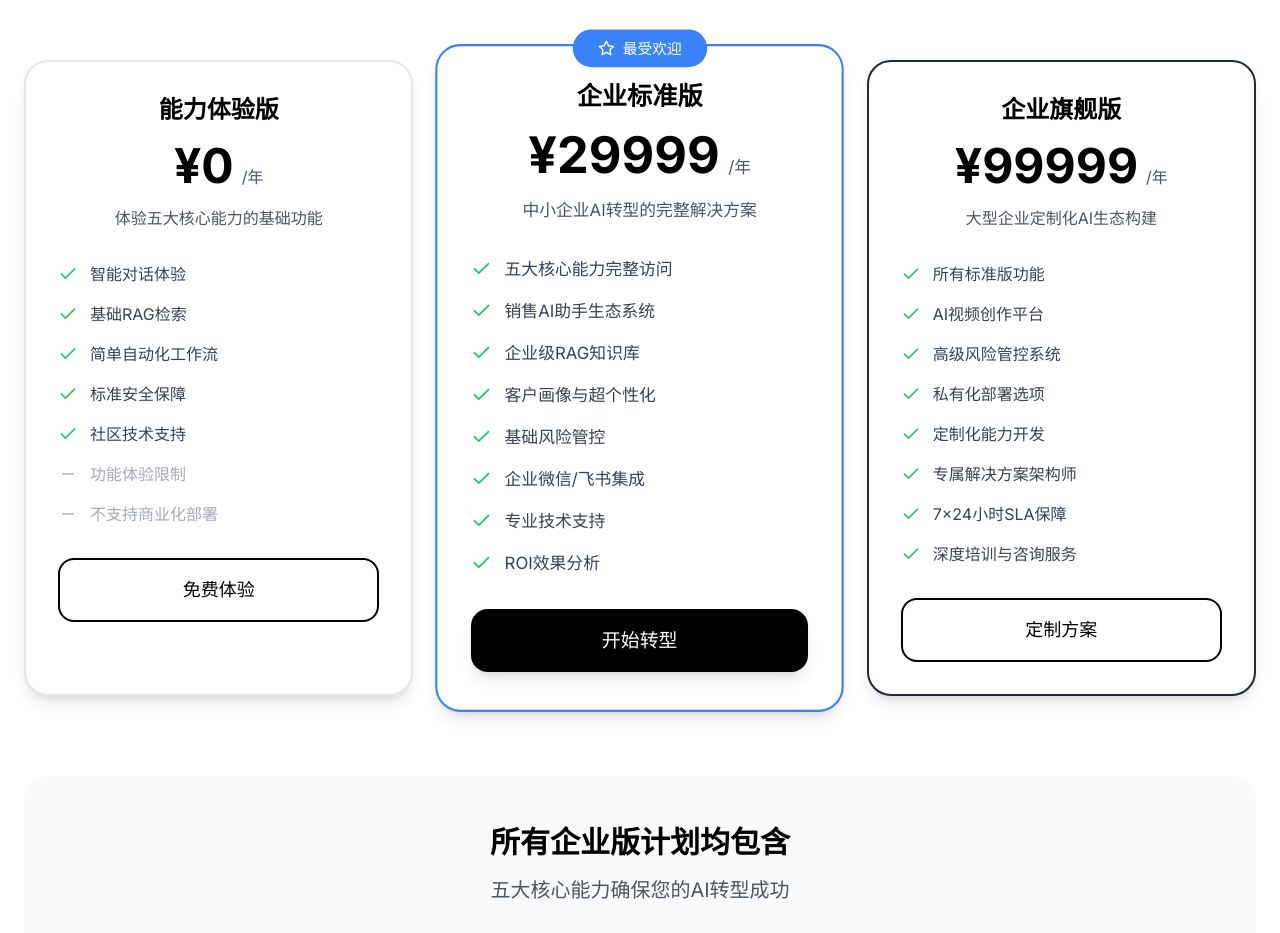
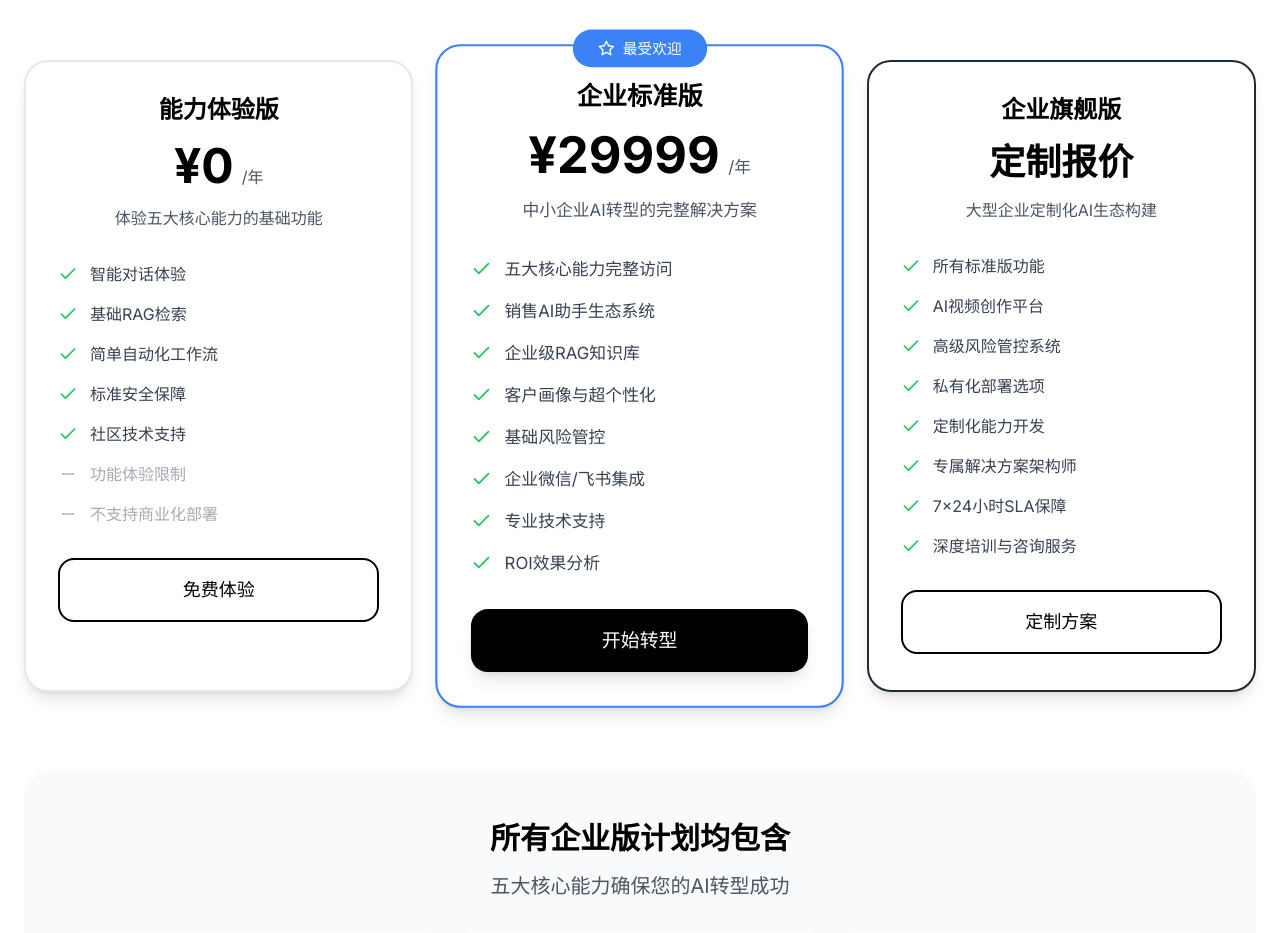
Before and after one commit to kehan857/official-website, a React (Vite) app: page / in a window 1280 px wide. Shown: the part 8900-9833 px from the top of the page. Built offline with nearby package versions, Linux system fonts and the light colour scheme.

Commit message:
feat: 企业旗舰版价格调整为定制报价
- 将企业旗舰版的¥99999/年和¥9999/月统一改为'定制报价'
- 保持企业版显示'定制开发'
- 其他定价计划保持原有价格显示

```diff
--- a/src/components/Pricing/Pricing.jsx
+++ b/src/components/Pricing/Pricing.jsx
@@ -77,9 +77,9 @@ const Pricing = () => {
               <div className="text-center mb-8">
                 <h3 className="text-2xl font-bold text-black mb-4">{plan.name}</h3>
                 <div className="mb-4">
-                  {plan.name === "企业版" ? (
+                  {plan.name === "企业版" || plan.name === "企业旗舰版" ? (
                     <span className="text-4xl font-bold text-black">
-                      定制开发
+                      {plan.name === "企业版" ? "定制开发" : "定制报价"}
                     </span>
                   ) : (
                     <>
```
